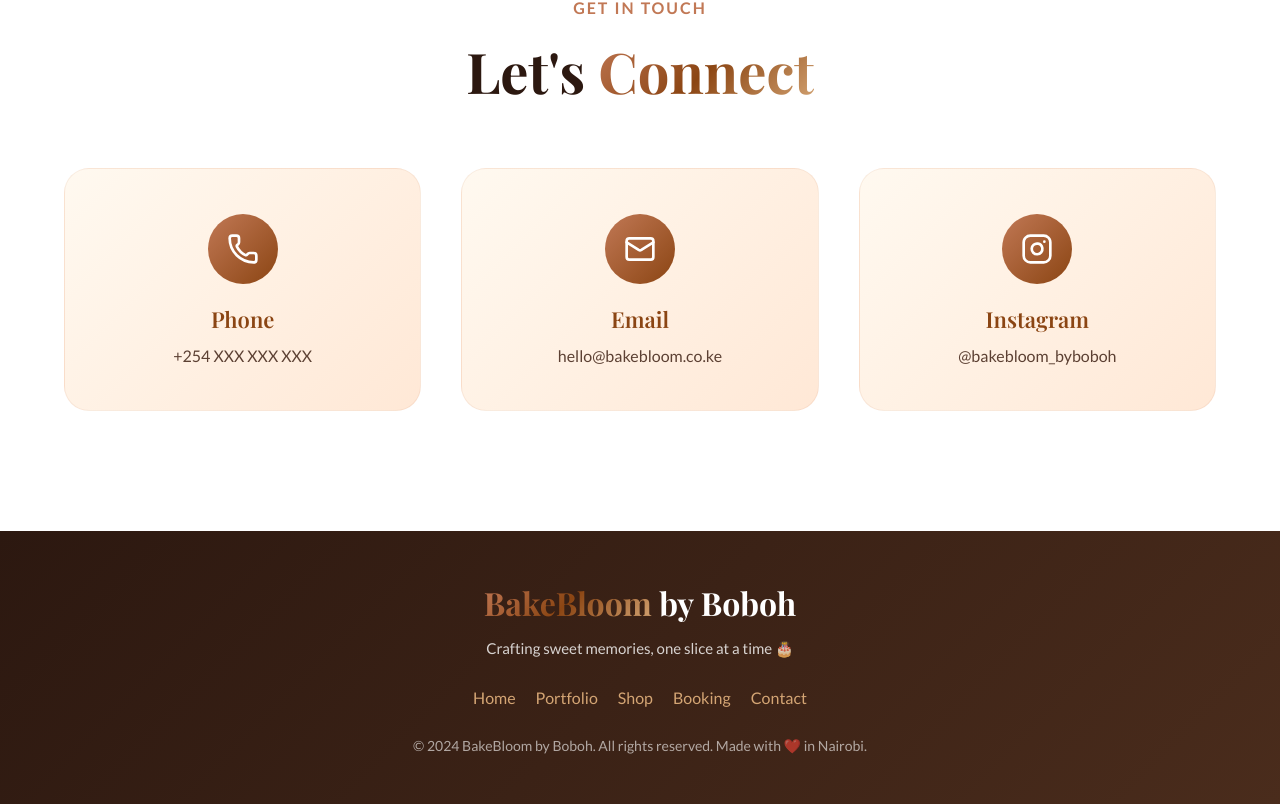
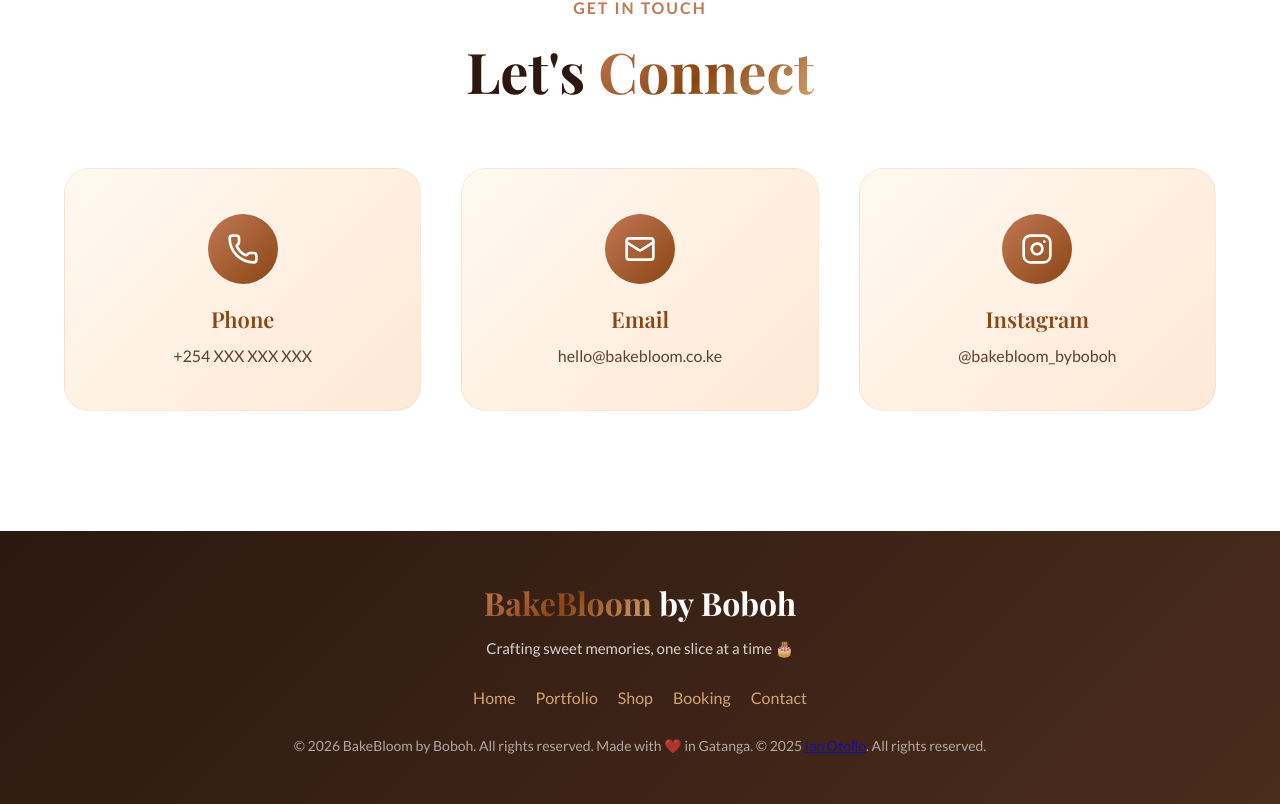
Before and after one commit to IanOtollo/bakebloom-website, a React (Create React App) app: page / in a window 1280 px wide. Shown: the part 5604-6408 px from the top of the page. Built offline with nearby package versions, Linux system fonts and the light colour scheme.

Commit message:
update footer with developer credits

```diff
--- a/src/App.js
+++ b/src/App.js
@@ -1349,7 +1349,8 @@ const BakeBloomWebsite = () => {
             opacity: 0.6,
             fontFamily: 'Lato, sans-serif'
           }}>
-            © 2024 BakeBloom by Boboh. All rights reserved. Made with ❤️ in Nairobi.
+            © 2026 BakeBloom by Boboh. All rights reserved. Made with ❤️ in Gatanga.
+            © {new Date().getFullYear()} <a href="https://ianotollo.vercel.app" target="_blank" rel="noopener noreferrer" className="footer-link">Ian Otollo</a>. All rights reserved.
           </p>
         </div>
       </footer>
```
